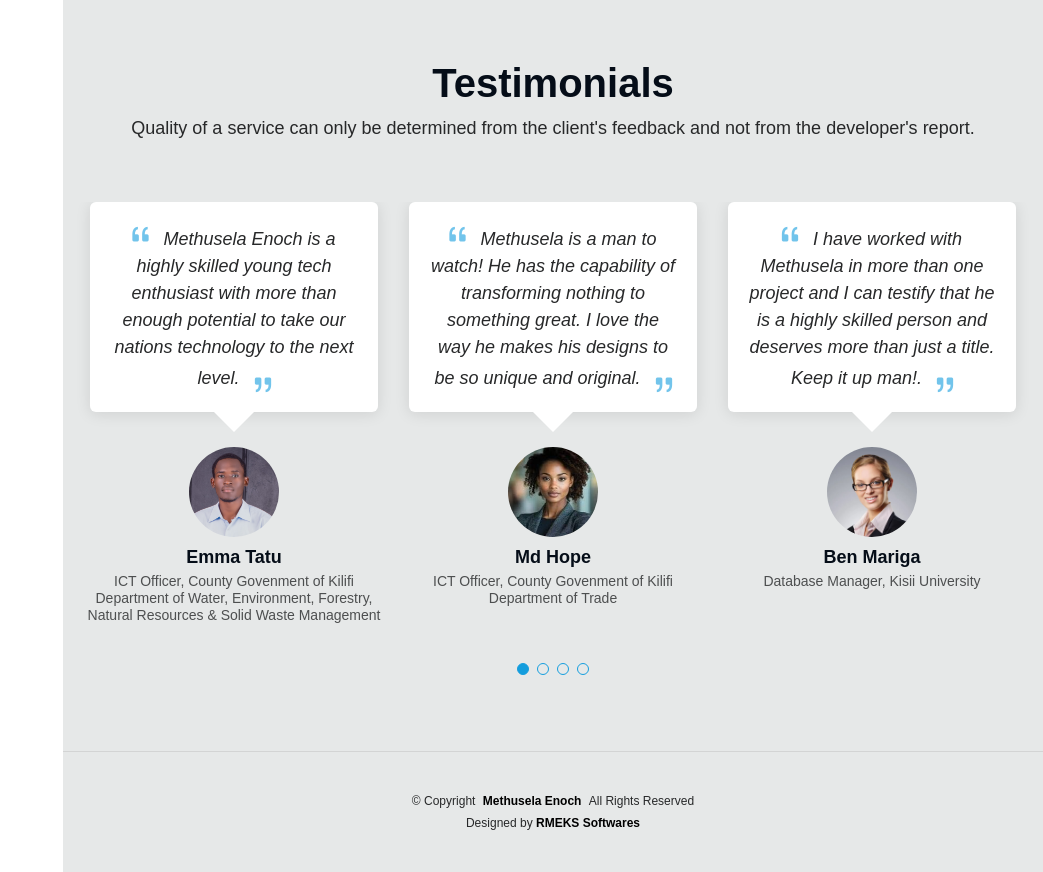
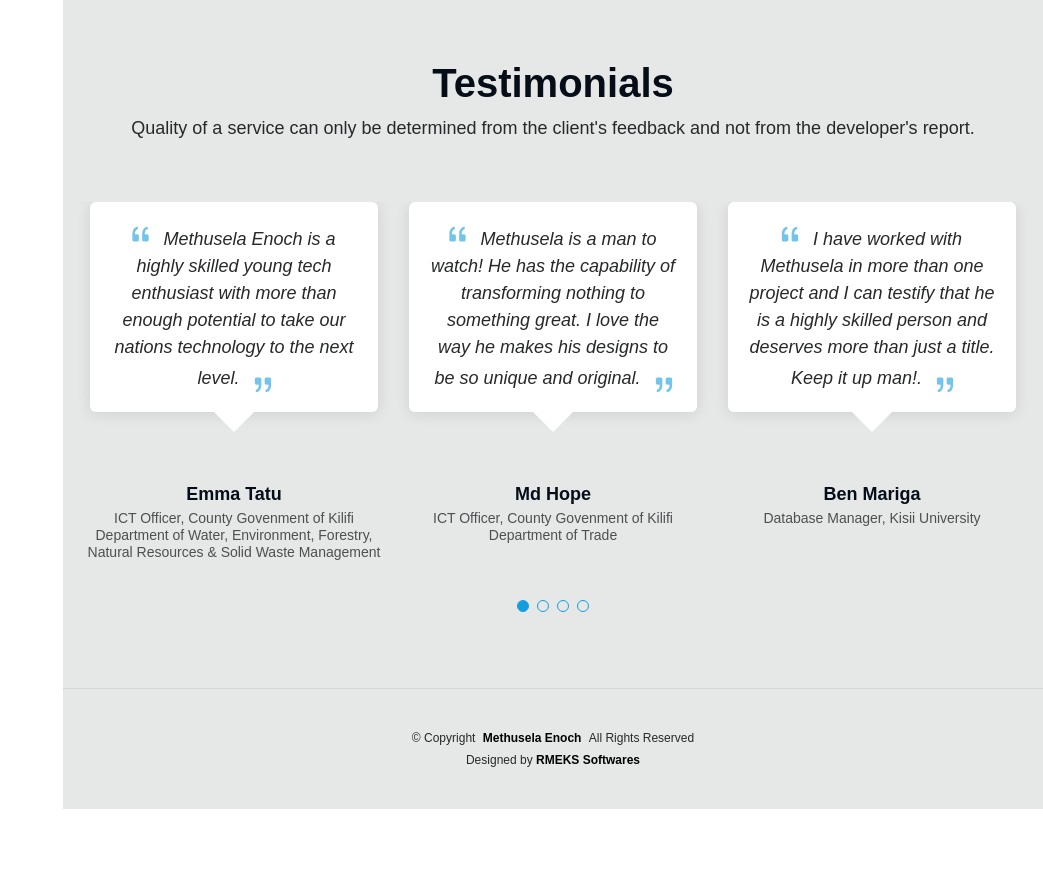
Before and after one commit to Methusela11/Kick-of-RMEKS-Software-Company, a Django app: page /services/ in a window 1280 px wide. Shown: the part 1148-2020 px from the top of the page, without its empty margins (237-1280 px from the left). After the commit the page ends 1957 px from the top, so only its background shows below. Run offline with Django 4.2, Linux system fonts and the light colour scheme; some libraries are stand-ins or nearby versions.

Commit message:
testimonials imgs

```diff
--- a/rmeks/templates/services.html
+++ b/rmeks/templates/services.html
@@ -261,7 +261,7 @@
                   <span>Methusela Enoch is a highly skilled young tech enthusiast with more than enough potential to take our nations technology to the next level.</span>
                   <i class="bi bi-quote quote-icon-right"></i>
                 </p>
-                <img src="{% static 'assets/img/testimonials/StemiotCEO1.jpg' %}" class="testimonial-img" alt="">
+                <img src=" " class="testimonial-img" alt="">
                 <h3>Emma Tatu</h3>
                 <h4>ICT Officer, County Govenment of Kilifi <br>Department of Water, Environment, Forestry, Natural Resources & Solid Waste Management</h4>
               </div>
@@ -275,7 +275,7 @@
                       I love the way he makes his designs to be so unique and original.</span>
                   <i class="bi bi-quote quote-icon-right"></i>
                 </p>
-                <img src="{% static 'assets/img/testimonials/images (2).jpeg' %}" class="testimonial-img" alt="">
+                <img src=" " class="testimonial-img" alt="">
                 <h3>Md Hope</h3>
                 <h4>ICT Officer, County Govenment of Kilifi <br>Department of Trade</h4>
               </div>
@@ -288,7 +288,7 @@
                   <span>I have worked with Methusela in more than one project and I can testify that he is a highly skilled person and deserves more than just a title. Keep it up man!.</span>
                   <i class="bi bi-quote quote-icon-right"></i>
                 </p>
-                <img src="{% static 'assets/img/testimonials/testimonials-3.jpg' %}" class="testimonial-img" alt="">
+                <img src=" " class="testimonial-img" alt="">
                 <h3>Ben Mariga</h3>
                 <h4>Database Manager, Kisii University</h4>
               </div>
@@ -301,7 +301,7 @@
                   <span>Methusela is an organized and disciplined programmer. His generosity promotes unity within the organization.</span>
                   <i class="bi bi-quote quote-icon-right"></i>
                 </p>
-                <img src="{% static 'assets/img/testimonials/images2.JPG' %}" class="testimonial-img" alt="">
+                <img src=" " class="testimonial-img" alt="">
                 <h3>Matt Brandon</h3>
                 <h4>Freelancer</h4>
               </div>
```
